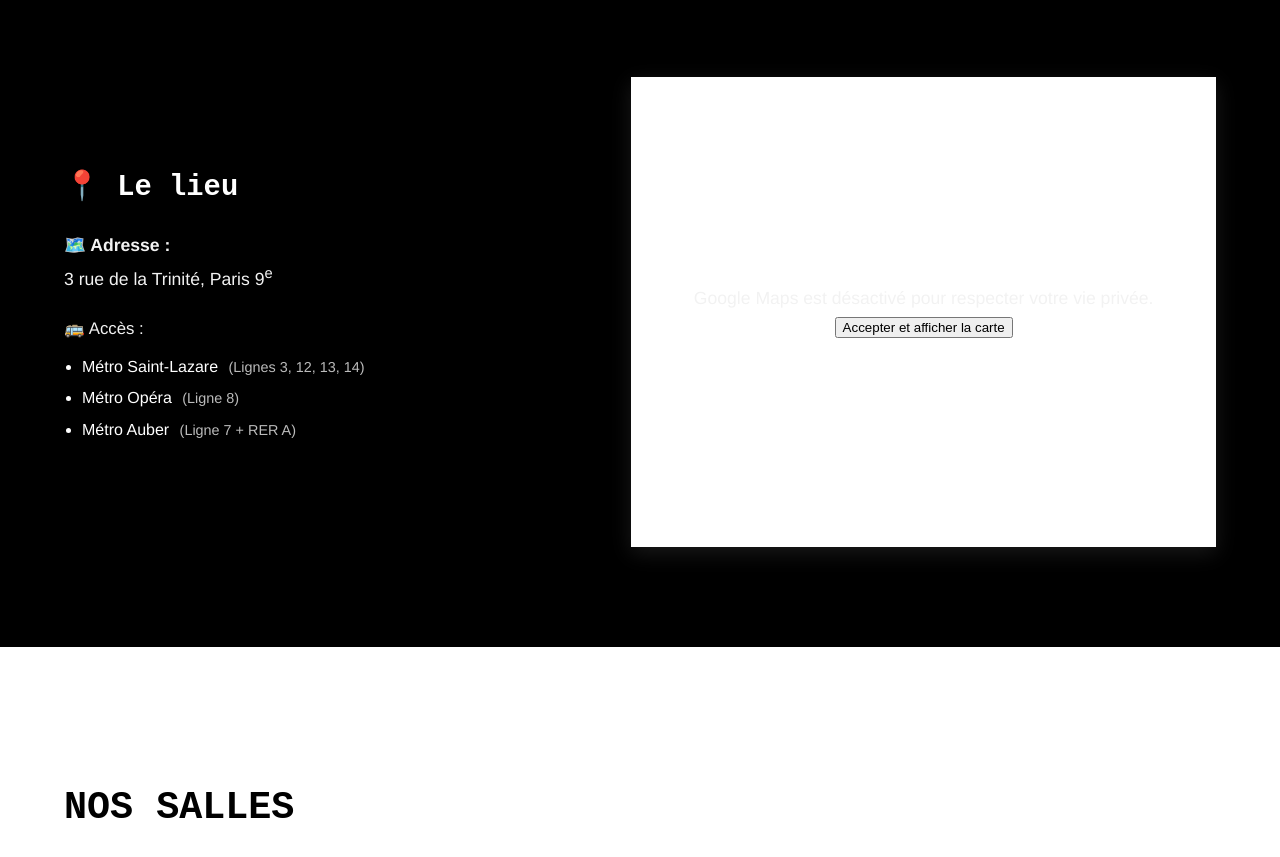
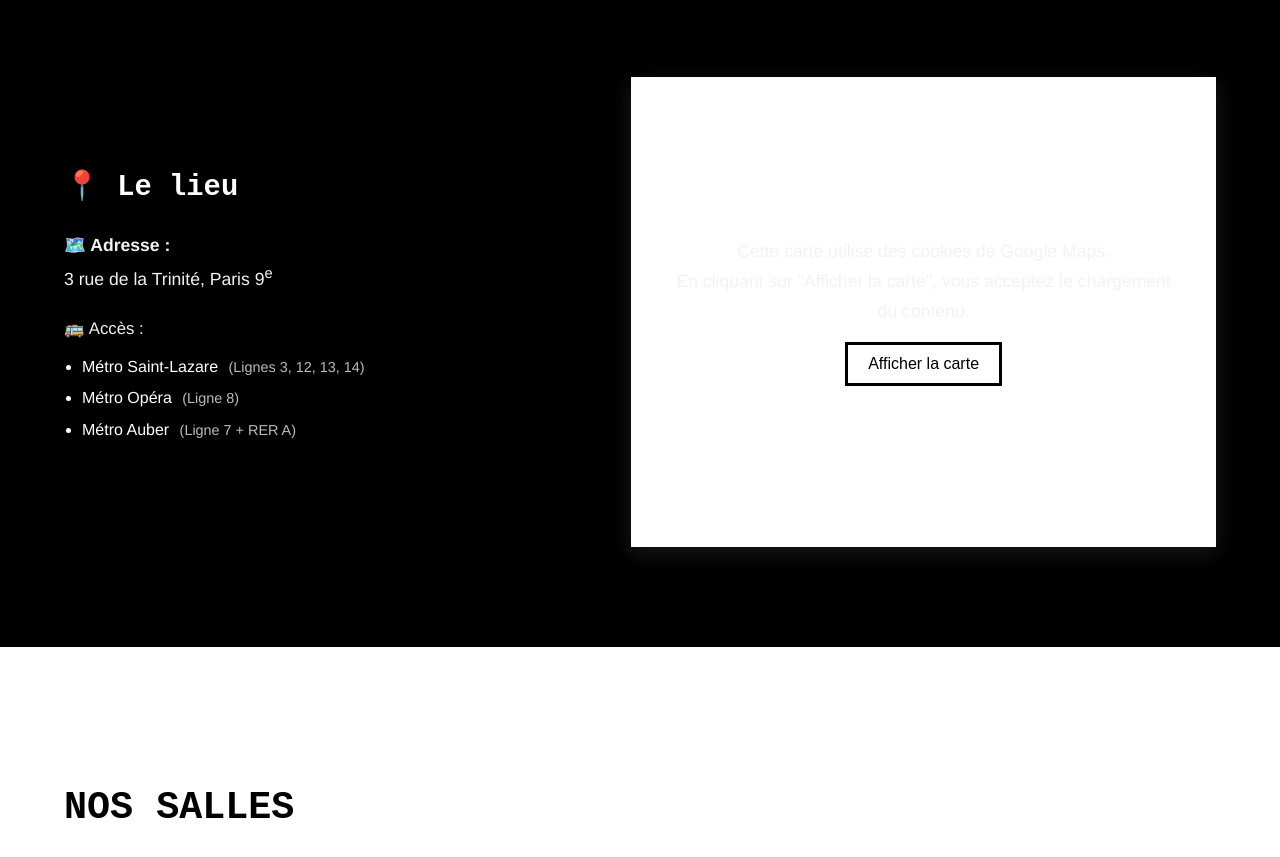
Before and after one commit to espacetrinite/site-internet, a website: page index.html in a window 1280 px wide. Shown: the part 2427-3284 px from the top of the page. Drawn offline with nearby package versions, Linux system fonts and the light colour scheme.

Commit message:
Update index.html

```diff
--- a/index.html
+++ b/index.html
@@ -255,9 +255,13 @@
           </ul>
         </section>
 
-        <div class="map-container" id="map-container">
-          <!-- La carte ou le message de consentement s'affichera ici dynamiquement -->
+        <div class="map-container">
+          <div class="map-placeholder">
+            <p>Cette carte utilise des cookies de Google Maps.<br>En cliquant sur "Afficher la carte", vous acceptez le chargement du contenu.</p>
+            <button class="btn" id="show-map">Afficher la carte</button>
+          </div>
         </div>
+
       </div>
     </div>
   </section>
```
